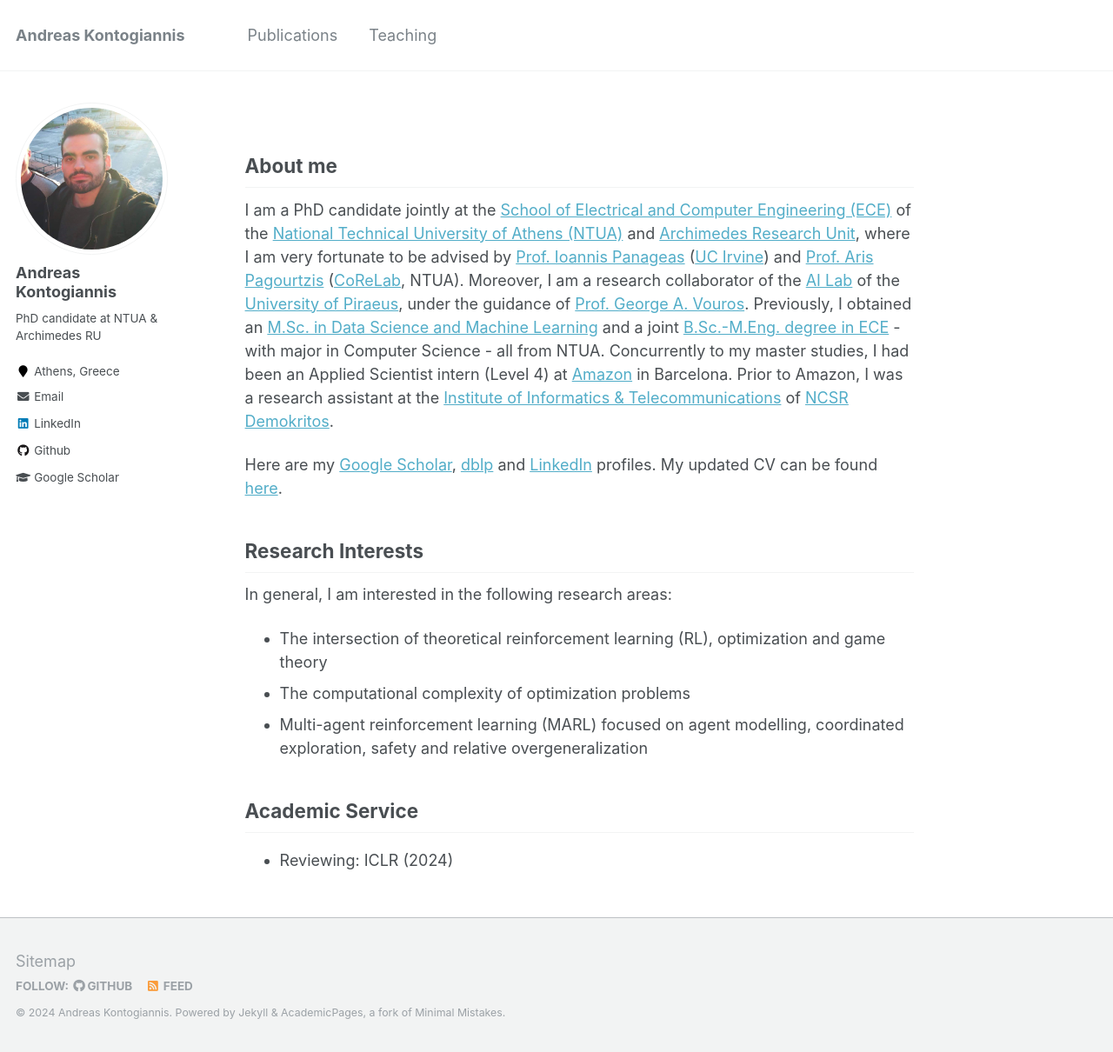
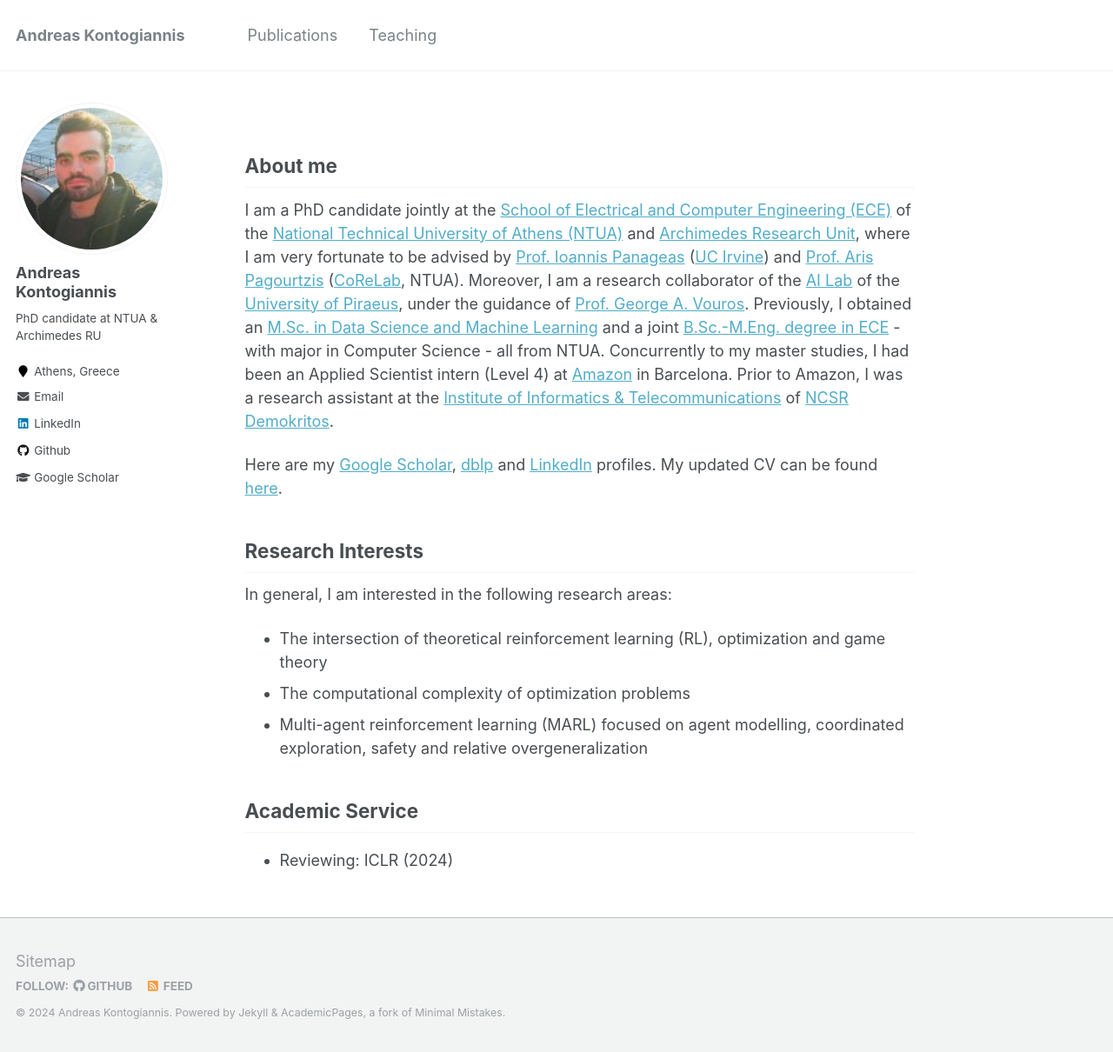
Before and after one commit to ddaedalus/ddaedalus.github.io, a Jekyll site: the page built from _pages/about.md, in a window 1280 px wide and 1210 px high. Shown: the whole window at 87% size. Built offline with Jekyll 4.4.1, drawn with Linux system fonts in a browser that asks for light colours.

Commit message:
Update _config.yml

```diff
--- a/_config.yml
+++ b/_config.yml
@@ -81,7 +81,7 @@ analytics:
 # Site Author
 author:
   name             : "Andreas Kontogiannis"
-  avatar           : "fb2.jpg"
+  avatar           : "scholar_image.jpg"
   bio              : "PhD candidate at NTUA & Archimedes RU"
   location         : "Athens, Greece"
   employer         : # "Behavioral Signals"
```
